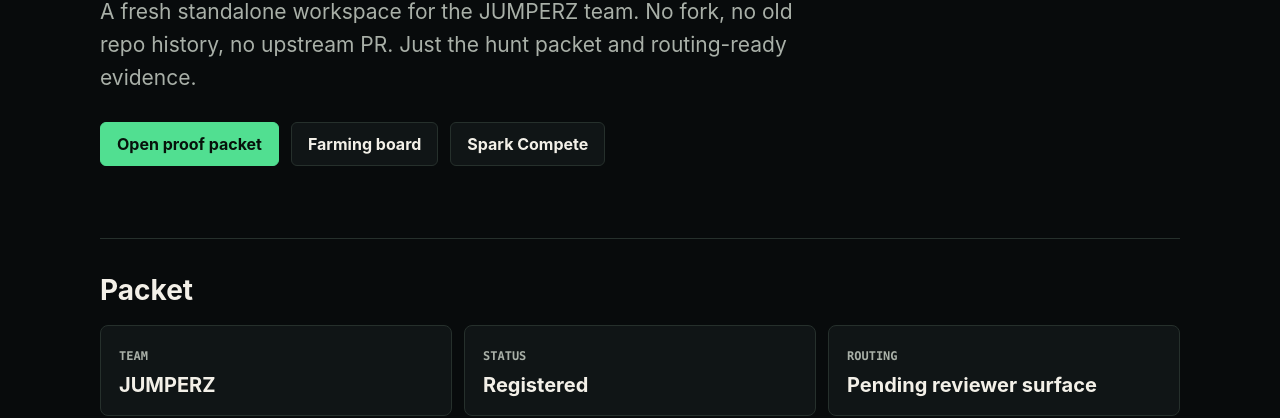
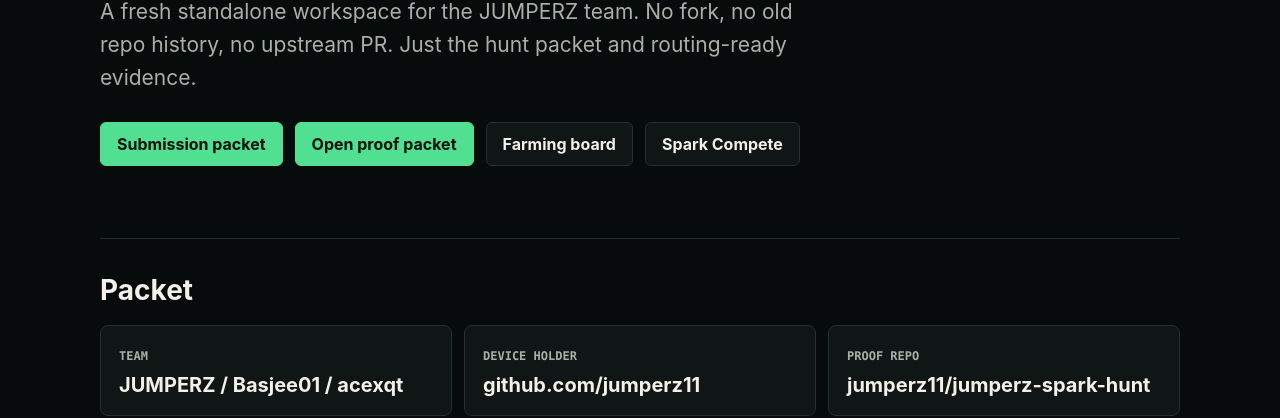
Before and after one commit to jumperz11/jumperz-spark-hunt, a plain HTML site: page index.html in a window 1280 px wide. Shown: the part 402-820 px from the top of the page. Drawn offline with Linux system fonts and the light colour scheme.

Commit message:
Add JUMPERZ submission packet

```diff
--- a/index.html
+++ b/index.html
@@ -169,6 +169,7 @@
         <h1>Clean hunt proof hub.</h1>
         <p class="lead">A fresh standalone workspace for the JUMPERZ team. No fork, no old repo history, no upstream PR. Just the hunt packet and routing-ready evidence.</p>
         <div class="actions">
+          <a class="button primary" href="SUBMISSION.md">Submission packet</a>
           <a class="button primary" href="HUNT_PROOF.md">Open proof packet</a>
           <a class="button" href="FARMING_BOARD.md">Farming board</a>
           <a class="button" href="https://compete.sparkswarm.ai">Spark Compete</a>
@@ -180,15 +181,15 @@
         <div class="grid">
           <article>
             <span>Team</span>
-            <strong>JUMPERZ</strong>
+            <strong>JUMPERZ / Basjee01 / acexqt</strong>
           </article>
           <article>
-            <span>Status</span>
-            <strong>Registered</strong>
+            <span>Device Holder</span>
+            <strong>github.com/jumperz11</strong>
           </article>
           <article>
-            <span>Routing</span>
-            <strong>Pending reviewer surface</strong>
+            <span>Proof Repo</span>
+            <strong>jumperz11/jumperz-spark-hunt</strong>
           </article>
         </div>
       </section>
```
Also changed, not shown: 2 other files.
